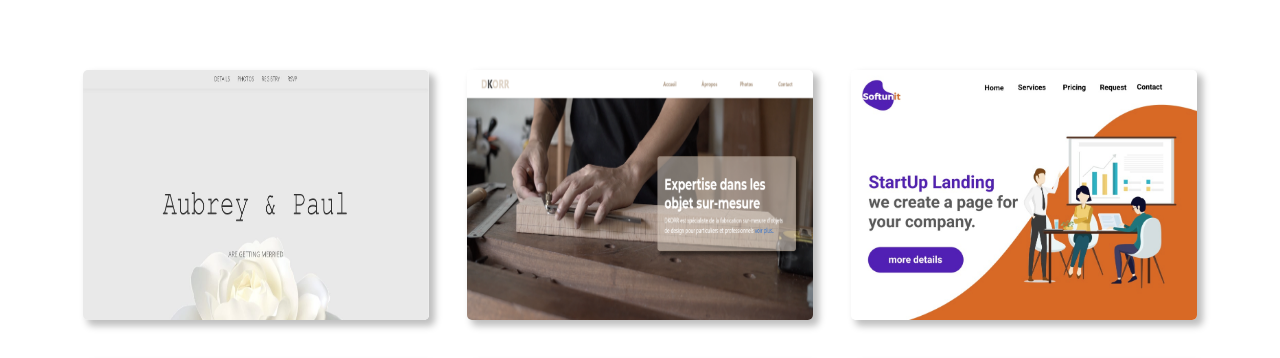
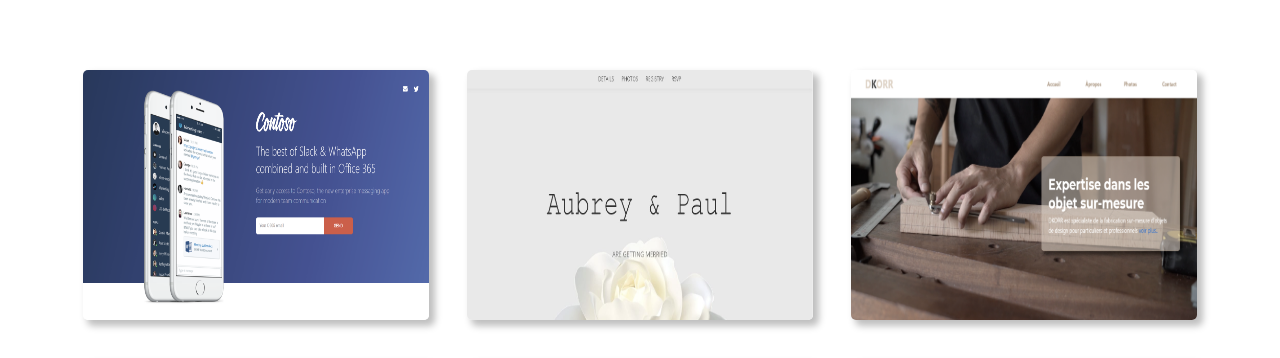
Before and after one commit to Tiago-Rodrigs/Tiago-Rodrigues-Portfolio, a React (Create React App) app: page / in a window 1280 px wide. Shown: the part 554-912 px from the top of the page. Built offline with nearby package versions, Linux system fonts and the light colour scheme.

Commit message:
New project
add a new project from beezy challenge

```diff
--- a/src/pages/portfolio/index.js
+++ b/src/pages/portfolio/index.js
@@ -6,6 +6,7 @@ import dog from '../../assets/dog-search.jpg';
 import startup from '../../assets/startup.jpg';
 import wedding from '../../assets/wedding.JPG';
 import dkorr from '../../assets/dkorr.png';
+import beezy from '../../assets/beezy.png';
 import emailTemplate from '../../assets/email template.jpg';
 import './portfolio.css';
 
@@ -35,6 +36,15 @@ class Portfolio extends Component {
                     <br />
                     <div className="image-container">
 
+
+
+                       <div className="image-portfolio">
+                            <div className="link-website">
+                                <a href="https://beezy-challenge.netlify.app" target="_blank" >SEE WEBSITE</a>
+                                <Link to="/contact?msg=startup">REQUEST QUOTE</Link>
+                            </div>
+                            <img src={beezy} />
+                        </div>
 
                         <div className="image-portfolio">
                             <div className="link-website">
```
